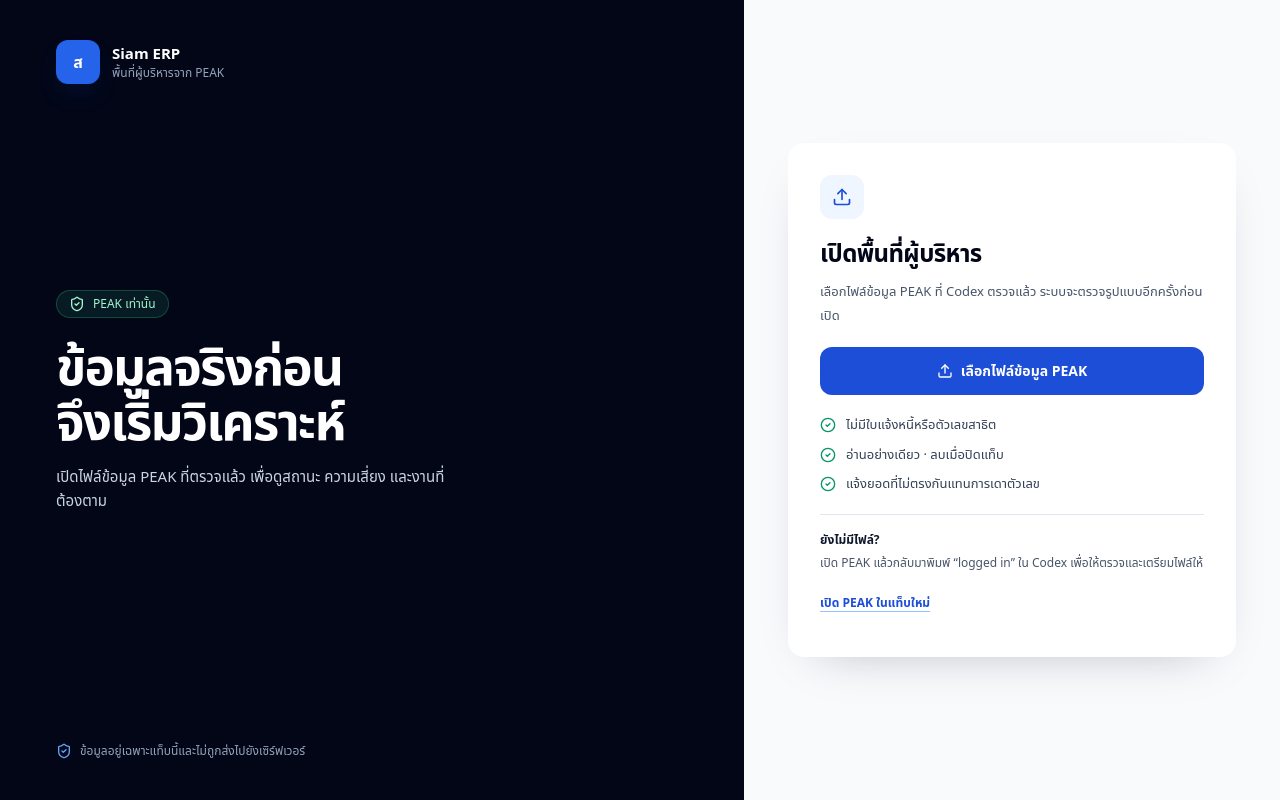
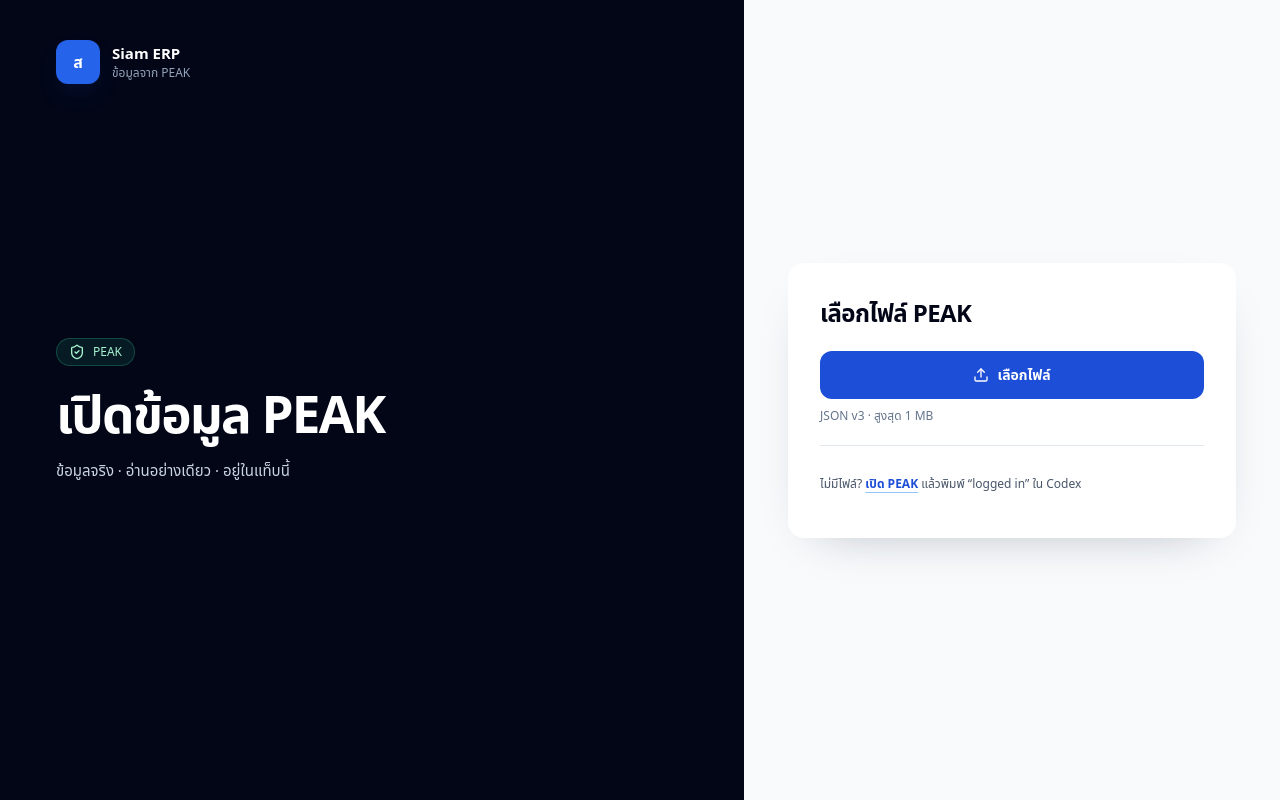
Before and after one commit to phonlapat/thai-accounting-erp-executive-prototype, a React (Vite) app: page / in a window 1280 px wide. Built offline with nearby package versions, Linux system fonts and the light colour scheme.

Commit message:
Distill PEAK workspace copy

```diff
--- a/src/App.tsx
+++ b/src/App.tsx
@@ -1240,35 +1240,26 @@
         <section className="flex flex-col px-5 py-5 sm:px-9 sm:py-7 lg:min-h-screen lg:px-14 lg:py-10" aria-label="Siam ERP">
           <div className="flex items-center gap-3">
             <span className="flex h-11 w-11 items-center justify-center rounded-xl bg-blue-600 text-base font-bold shadow-[0_12px_30px_-16px_rgba(37,99,235,0.9)]">ส</span>
-            <div><p className="text-[15px] font-semibold">Siam ERP</p><p className="text-[12px] text-slate-400">พื้นที่ผู้บริหารจาก PEAK</p></div>
+            <div><p className="text-[15px] font-semibold">Siam ERP</p><p className="text-[12px] text-slate-400">ข้อมูลจาก PEAK</p></div>
           </div>
           <div className="mt-9 max-w-2xl pb-6 sm:mt-12 lg:my-auto lg:py-14 lg:pb-20">
             <span className="inline-flex items-center gap-2 rounded-full border border-emerald-400/25 bg-emerald-400/10 px-3 py-1 text-[12px] font-medium text-emerald-200">
-              <ShieldCheckIcon className="h-4 w-4" /> PEAK เท่านั้น
+              <ShieldCheckIcon className="h-4 w-4" /> PEAK
             </span>
-            <h1 className="mt-5 text-balance text-[clamp(2rem,4vw,4rem)] font-semibold leading-[1.08] tracking-[-0.035em]">ข้อมูลจริงก่อน<br />จึงเริ่มวิเคราะห์</h1>
-            <p className="mt-4 max-w-[48ch] text-[15px] leading-6 text-slate-300">เปิดไฟล์ข้อมูล PEAK ที่ตรวจแล้ว เพื่อดูสถานะ ความเสี่ยง และงานที่ต้องตาม</p>
+            <h1 className="mt-5 text-balance text-[clamp(2rem,4vw,4rem)] font-semibold leading-[1.08] tracking-[-0.035em]">เปิดข้อมูล PEAK</h1>
+            <p className="mt-4 max-w-[48ch] text-[15px] leading-6 text-slate-300">ข้อมูลจริง · อ่านอย่างเดียว · อยู่ในแท็บนี้</p>
           </div>
-          <p className="hidden items-center gap-2 text-[12px] text-slate-400 lg:flex"><ShieldCheckIcon className="h-4 w-4 text-blue-400" />ข้อมูลอยู่เฉพาะแท็บนี้และไม่ถูกส่งไปยังเซิร์ฟเวอร์</p>
         </section>
 
         <section className="flex items-start justify-center bg-slate-50 px-5 py-6 text-slate-950 sm:px-8 sm:py-8 lg:items-center lg:py-10" aria-labelledby="peak-gate-title">
           <div className="w-full max-w-md rounded-2xl bg-white p-6 shadow-[0_18px_50px_-32px_rgba(15,23,42,0.38)] sm:p-8">
-            <span className="flex h-11 w-11 items-center justify-center rounded-xl bg-blue-50 text-blue-700"><UploadIcon className="h-5 w-5" /></span>
-            <h2 id="peak-gate-title" className="mt-4 text-[24px] font-semibold tracking-[-0.025em]">เปิดพื้นที่ผู้บริหาร</h2>
-            <p className="mt-2 text-[13px] leading-6 text-slate-600">เลือกไฟล์ข้อมูล PEAK ที่ Codex ตรวจแล้ว ระบบจะตรวจรูปแบบอีกครั้งก่อนเปิด</p>
+            <h2 id="peak-gate-title" className="text-[24px] font-semibold tracking-[-0.025em]">เลือกไฟล์ PEAK</h2>
             <button type="button" onClick={() => setPeakImportOpen(true)} className="mt-5 flex h-12 w-full items-center justify-center gap-2 rounded-xl bg-blue-700 px-4 text-sm font-semibold text-white transition-colors hover:bg-blue-800 active:bg-blue-900 focus-visible:outline-none focus-visible:ring-2 focus-visible:ring-blue-600 focus-visible:ring-offset-2">
-              <UploadIcon className="h-4 w-4" />เลือกไฟล์ข้อมูล PEAK
+              <UploadIcon className="h-4 w-4" />เลือกไฟล์
             </button>
-            <ul className="mt-5 space-y-2.5 text-[13px] text-slate-700">
-              <li className="flex gap-2.5"><CheckCircle2Icon className="mt-0.5 h-4 w-4 shrink-0 text-emerald-600" /><span>ไม่มีใบแจ้งหนี้หรือตัวเลขสาธิต</span></li>
-              <li className="flex gap-2.5"><CheckCircle2Icon className="mt-0.5 h-4 w-4 shrink-0 text-emerald-600" /><span>อ่านอย่างเดียว · ลบเมื่อปิดแท็บ</span></li>
-              <li className="flex gap-2.5"><CheckCircle2Icon className="mt-0.5 h-4 w-4 shrink-0 text-emerald-600" /><span>แจ้งยอดที่ไม่ตรงกันแทนการเดาตัวเลข</span></li>
-            </ul>
+            <p className="mt-2 text-[12px] text-slate-500">JSON v3 · สูงสุด 1 MB</p>
             <div className="mt-5 border-t border-slate-200 pt-4">
-              <p className="text-[12px] font-semibold text-slate-900">ยังไม่มีไฟล์?</p>
-              <p className="mt-1 text-[12px] leading-5 text-slate-600">เปิด PEAK แล้วกลับมาพิมพ์ “logged in” ใน Codex เพื่อให้ตรวจและเตรียมไฟล์ให้</p>
-              <a href="https://secure.peakaccount.com/home" target="_blank" rel="noreferrer" className="mt-2 inline-flex min-h-11 items-center text-[12px] font-semibold text-blue-700 underline decoration-blue-300 underline-offset-4 hover:text-blue-900 focus-visible:outline-none focus-visible:ring-2 focus-visible:ring-blue-600">เปิด PEAK ในแท็บใหม่</a>
+              <p className="text-[12px] leading-5 text-slate-600">ไม่มีไฟล์? <a href="https://secure.peakaccount.com/home" target="_blank" rel="noreferrer" className="inline-flex min-h-11 items-center font-semibold text-blue-700 underline decoration-blue-300 underline-offset-4 hover:text-blue-900 focus-visible:outline-none focus-visible:ring-2 focus-visible:ring-blue-600">เปิด PEAK</a> แล้วพิมพ์ “logged in” ใน Codex</p>
             </div>
           </div>
         </section>
@@ -1336,7 +1327,7 @@
           <div className="min-w-0 flex-1">
             <h1 ref={pageTitleRef} tabIndex={-1} className="truncate text-[16px] font-semibold tracking-[-0.02em] text-slate-950 outline-none lg:text-[18px]">{m.th}</h1>
             <p className={cx('max-w-[72ch] truncate text-[12px] text-slate-500', m.id === 'dashboard' ? 'block' : 'hidden xl:block')}>
-              {m.id === 'dashboard' ? data.peakSnapshot ? `ข้อมูลจริงจาก PEAK · ${dateTH(data.peakSnapshot.asOf.slice(0, 10))}` : `ข้อมูล ${dateTH(TODAY)} · ปิดงวด ${dateTH(data.settings.closedThrough)}` : m.desc}
+              {m.id === 'dashboard' ? data.peakSnapshot ? `PEAK · ${dateTH(data.peakSnapshot.asOf.slice(0, 10))}` : `ข้อมูล ${dateTH(TODAY)} · ปิดงวด ${dateTH(data.settings.closedThrough)}` : m.desc}
             </p>
           </div>
           <div className="ml-auto flex shrink-0 items-center gap-1.5">
@@ -1357,7 +1348,7 @@
             peakFreshness.status === 'aging' ? 'border-amber-200 bg-amber-50 text-amber-900' : 'border-rose-200 bg-rose-50 text-rose-900')}
           role={peakFreshness.status === 'stale' ? 'alert' : 'status'}>
           {peakFreshness.status === 'fresh' ? <CheckCircle2Icon className="h-4 w-4 shrink-0 text-emerald-700" /> : <AlertCircleIcon className="h-4 w-4 shrink-0" />}
-          <span className="min-w-0 flex-1"><strong>ข้อมูลจริงจาก PEAK</strong> · อ่านอย่างเดียว · {peakFreshness.label} · อยู่เฉพาะแท็บนี้</span>
+          <span className="min-w-0 flex-1"><strong>{peakFreshness.label}</strong> · อ่านอย่างเดียว · อยู่ในแท็บนี้</span>
           <button type="button" onClick={() => setConfirmSignOut(true)} className="inline-flex min-h-11 items-center px-1 font-semibold underline decoration-current/30 underline-offset-2 hover:text-slate-950 focus-visible:outline-none focus-visible:ring-2 focus-visible:ring-current">ลบข้อมูล</button>
         </div> : null}
 
@@ -1389,9 +1380,8 @@
         </main>
 
         <footer className="border-t border-slate-200 px-4 py-3 text-[12px] text-slate-500 lg:px-6">
-          <div className="mx-auto flex max-w-[1600px] flex-wrap items-center justify-between gap-1.5">
-            <span className={storageIssue ? 'font-medium text-rose-700' : undefined}>{storageIssue ? 'ไม่สามารถบันทึกในเบราว์เซอร์ได้' : 'ไฟล์ข้อมูล PEAK · อ่านอย่างเดียว · ลบเมื่อออกหรือปิดแท็บ'}</span>
-            <span>{`ตรวจจาก PEAK ${peakStamp(peakSnapshot.capturedAt)}`}</span>
+          <div className="mx-auto flex max-w-[1600px] flex-wrap items-center gap-1.5">
+            <span className={storageIssue ? 'font-medium text-rose-700' : undefined}>{storageIssue ? 'บันทึกไม่ได้' : `PEAK · ตรวจเมื่อ ${peakStamp(peakSnapshot.capturedAt)}`}</span>
           </div>
         </footer>
       </div>
@@ -1412,9 +1402,9 @@
 
       <ConfirmDialog
         open={confirmSignOut}
-        title="ออกและลบข้อมูล PEAK?"
-        description="ไฟล์ข้อมูล PEAK จะถูกลบจากแท็บนี้ และระบบจะกลับไปหน้าที่ไม่มีข้อมูลการเงิน"
-        confirmLabel="ออกและลบ"
+        title="ลบข้อมูลจากแท็บ?"
+        description="ข้อมูล PEAK จะหายจากแท็บนี้"
+        confirmLabel="ลบและออก"
         onConfirm={() => { actions.clearPeakSnapshot(); setConfirmSignOut(false); }}
         onClose={() => setConfirmSignOut(false)} />
       <JsonImportDialog
--- a/src/ui.tsx
+++ b/src/ui.tsx
@@ -205,17 +205,17 @@
 }
 
 function peakImportError(value: unknown): string {
-  if (!value || typeof value !== 'object' || Array.isArray(value)) return 'ไฟล์นี้ไม่มีโครงสร้างข้อมูล PEAK กรุณาเลือกไฟล์ที่ Codex ตรวจแล้ว';
+  if (!value || typeof value !== 'object' || Array.isArray(value)) return 'ไม่ใช่ไฟล์ PEAK ที่รองรับ';
   const snapshot = value as Record<string, unknown>;
-  if (snapshot.schemaVersion !== 3) return 'รองรับเฉพาะไฟล์ PEAK รูปแบบ v3 กรุณาสร้างไฟล์ใหม่แล้วลองอีกครั้ง';
-  if (snapshot.source !== 'PEAK') return 'ไม่พบแหล่งข้อมูล PEAK ในไฟล์ กรุณาตรวจว่าเลือกไฟล์ถูกชุด';
+  if (snapshot.schemaVersion !== 3) return 'รองรับเฉพาะ PEAK v3';
+  if (snapshot.source !== 'PEAK') return 'ไม่พบแหล่งข้อมูล PEAK';
   if (snapshot.currency !== 'THB') return 'ไฟล์ต้องใช้สกุลเงินบาท (THB)';
-  if (typeof snapshot.companyName !== 'string' || !snapshot.companyName.trim()) return 'ไม่พบชื่อกิจการ กรุณาสร้างไฟล์ใหม่จากบัญชี PEAK ที่ต้องการ';
-  if (typeof snapshot.asOf !== 'string' || typeof snapshot.capturedAt !== 'string') return 'ไม่พบวันที่ตรวจข้อมูล กรุณาสร้างไฟล์ใหม่แล้วลองอีกครั้ง';
+  if (typeof snapshot.companyName !== 'string' || !snapshot.companyName.trim()) return 'ไม่พบชื่อกิจการ';
+  if (typeof snapshot.asOf !== 'string' || typeof snapshot.capturedAt !== 'string') return 'ไม่พบวันที่ตรวจข้อมูล';
   const required = ['ytd', 'income', 'expense', 'taxes', 'financialPosition', 'cashChannels', 'sources'];
   const missing = required.filter((key) => !snapshot[key]);
-  if (missing.length) return `ข้อมูลไม่ครบ ${missing.length} ส่วน กรุณาสร้างไฟล์ใหม่แล้วลองอีกครั้ง`;
-  return 'ตัวเลขหรือรายละเอียดภายในไม่ผ่านการตรวจสอบ กรุณาสร้างไฟล์ใหม่จาก PEAK แล้วลองอีกครั้ง';
+  if (missing.length) return `ข้อมูลไม่ครบ ${missing.length} ส่วน`;
+  return 'ข้อมูลไม่ผ่านการตรวจสอบ';
 }
 
 export function JsonImportDialog({ open, onImport, onClose }: {
@@ -293,7 +293,7 @@
   const readFile = async (file?: File) => {
     if (!file) return;
     if (file.size > 1_000_000) {
-      setError('ไฟล์ใหญ่เกิน 1 MB กรุณาใช้ snapshot ที่มีเฉพาะข้อมูลตามแบบ');
+      setError('ไฟล์เกิน 1 MB');
       setFileName('');
       return;
     }
@@ -303,7 +303,7 @@
       setFileName(file.name);
       setError('');
     } catch {
-      setError('อ่านไฟล์ไม่ได้ กรุณาเลือกไฟล์ JSON ใหม่');
+      setError('อ่านไฟล์ไม่ได้');
       setFileName('');
     }
   };
@@ -320,7 +320,7 @@
       }
       onClose();
     } catch {
-      setError('อ่านข้อมูลในไฟล์ไม่ได้ กรุณาเลือกไฟล์ใหม่ หรือเปิดตัวเลือกขั้นสูงเพื่อตรวจรูปแบบ JSON');
+      setError('JSON ไม่ถูกต้อง');
     }
   };
   return createPortal(
@@ -329,14 +329,14 @@
         <div className="flex items-start gap-3">
           <span className="flex h-11 w-11 shrink-0 items-center justify-center rounded-xl bg-blue-50 text-blue-700"><UploadIcon className="h-5 w-5" /></span>
           <div className="min-w-0 flex-1">
-            <h2 id="json-import-title" className="text-[18px] font-semibold tracking-[-0.02em] text-slate-950">เปิดไฟล์ข้อมูล PEAK</h2>
-            <p id="json-import-description" className="mt-1 text-[13px] leading-5 text-slate-600">ระบบจะตรวจไฟล์ก่อนเปิด ข้อมูลอยู่เฉพาะแท็บนี้และลบเมื่อปิดแท็บ</p>
+            <h2 id="json-import-title" className="text-[18px] font-semibold tracking-[-0.02em] text-slate-950">เปิดข้อมูล PEAK</h2>
+            <p id="json-import-description" className="mt-1 text-[13px] leading-5 text-slate-600">อ่านอย่างเดียว · อยู่ในแท็บนี้</p>
           </div>
           <button type="button" onClick={onClose} aria-label="ปิด" className="-mr-1 -mt-1 flex h-11 w-11 shrink-0 items-center justify-center rounded-lg text-slate-500 hover:bg-slate-100 focus-visible:outline-none focus-visible:ring-2 focus-visible:ring-blue-600"><XIcon className="h-4 w-4" /></button>
         </div>
         <div className="mt-5 flex flex-wrap items-center gap-2">
-          <Button buttonRef={fileButtonRef} onClick={() => fileRef.current?.click()} icon={UploadIcon}>เลือกไฟล์ข้อมูล PEAK</Button>
-          <span className="min-w-0 truncate text-[12px] text-slate-500">{fileName || 'รูปแบบ v3 · ไม่เกิน 1 MB'}</span>
+          <Button buttonRef={fileButtonRef} onClick={() => fileRef.current?.click()} icon={UploadIcon}>เลือกไฟล์</Button>
+          <span className="min-w-0 truncate text-[12px] text-slate-500">{fileName || 'JSON v3 · สูงสุด 1 MB'}</span>
           <input
             ref={fileRef} type="file" accept="application/json,.json" className="sr-only"
             aria-hidden="true" tabIndex={-1}
@@ -349,18 +349,17 @@
           <div><dt className="text-slate-500">แหล่งข้อมูล</dt><dd className="mt-0.5 font-medium text-slate-900">{preview.sources}</dd></div>
         </dl> : null}
         <details className="group mt-4 border-t border-slate-200 pt-3">
-          <summary className="flex min-h-11 cursor-pointer list-none items-center text-[12px] font-medium text-slate-600 hover:text-slate-950 focus-visible:outline-none focus-visible:ring-2 focus-visible:ring-blue-600 [&::-webkit-details-marker]:hidden">ตัวเลือกขั้นสูง: วางข้อมูล JSON</summary>
-          <label htmlFor="peak-json" className="block text-[12px] font-medium text-slate-700">ข้อมูล JSON</label>
+          <summary className="flex min-h-11 cursor-pointer list-none items-center text-[12px] font-medium text-slate-600 hover:text-slate-950 focus-visible:outline-none focus-visible:ring-2 focus-visible:ring-blue-600 [&::-webkit-details-marker]:hidden">วาง JSON</summary>
+          <label htmlFor="peak-json" className="block text-[12px] font-medium text-slate-700">JSON</label>
           <textarea
             ref={textareaRef} id="peak-json" value={draft} onChange={(event) => { setDraft(event.target.value); setError(''); }}
-            spellCheck={false} rows={6} placeholder="{ ... }" aria-invalid={Boolean(error)} aria-describedby={error ? 'peak-json-error peak-json-help' : 'peak-json-help'}
+            spellCheck={false} rows={6} placeholder="{ ... }" aria-invalid={Boolean(error)} aria-describedby={error ? 'peak-json-error' : undefined}
             className="mt-1.5 w-full resize-y rounded-xl border border-slate-300 bg-slate-50 px-3 py-2 font-mono text-[12px] leading-5 text-slate-900 outline-none focus:border-blue-600 focus:bg-white focus:ring-2 focus:ring-blue-100" />
-          <p id="peak-json-help" className="mt-1.5 text-[12px] leading-5 text-slate-500">ใช้เมื่อได้รับข้อมูล JSON ที่ Codex ตรวจแล้วเท่านั้น</p>
         </details>
         {error ? <p id="peak-json-error" className="mt-1.5 text-[12px] text-rose-700" role="alert">{error}</p> : null}
         <div className="mt-5 flex flex-col-reverse gap-2 sm:flex-row sm:justify-end">
           <Button className="w-full sm:w-auto" onClick={onClose}>ยกเลิก</Button>
-          <Button className="w-full sm:w-auto" variant="primary" disabled={!draft.trim()} onClick={commit}>ตรวจสอบและเปิดข้อมูล</Button>
+          <Button className="w-full sm:w-auto" variant="primary" disabled={!draft.trim()} onClick={commit}>เปิดข้อมูล</Button>
         </div>
       </div>
     </div>, document.body
```
